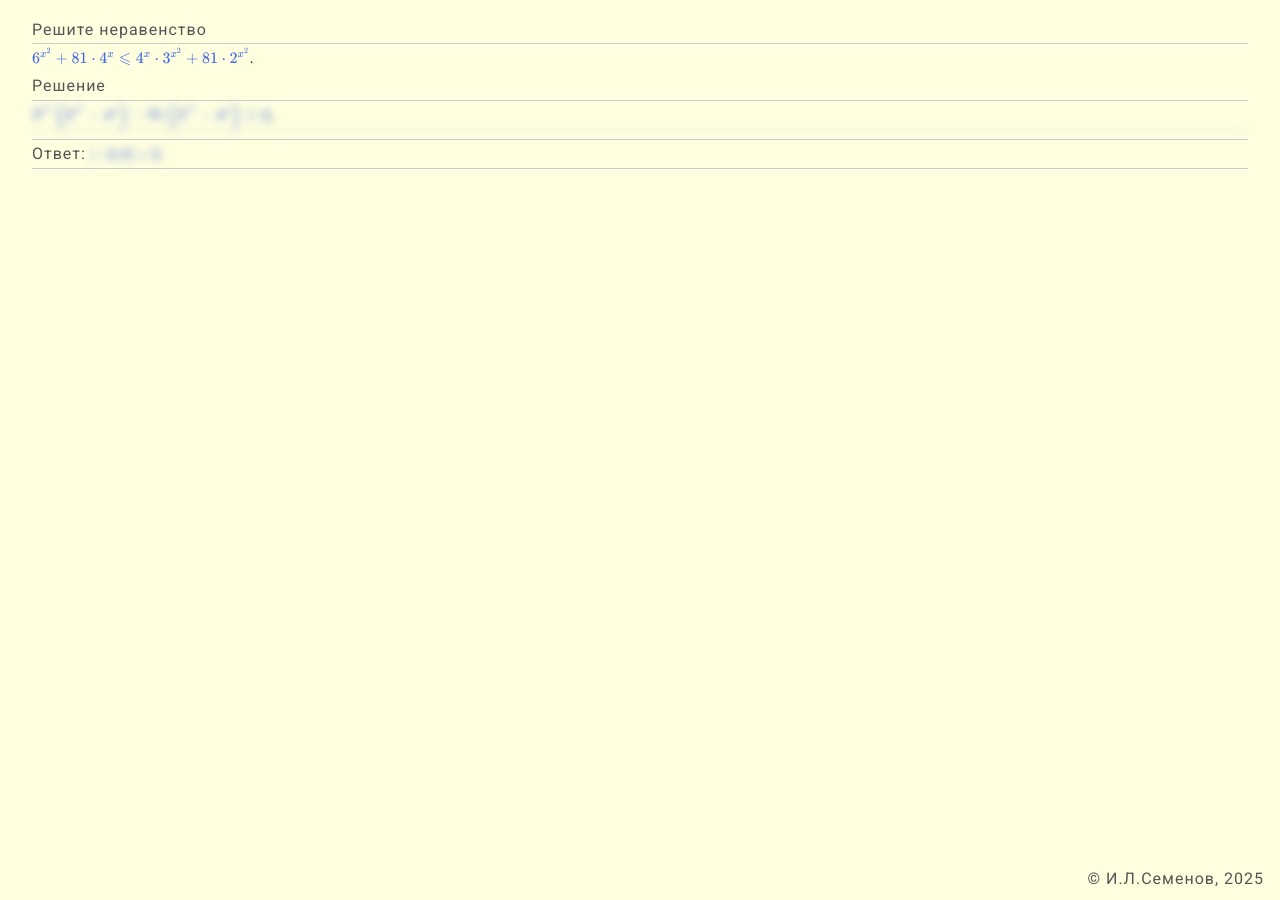
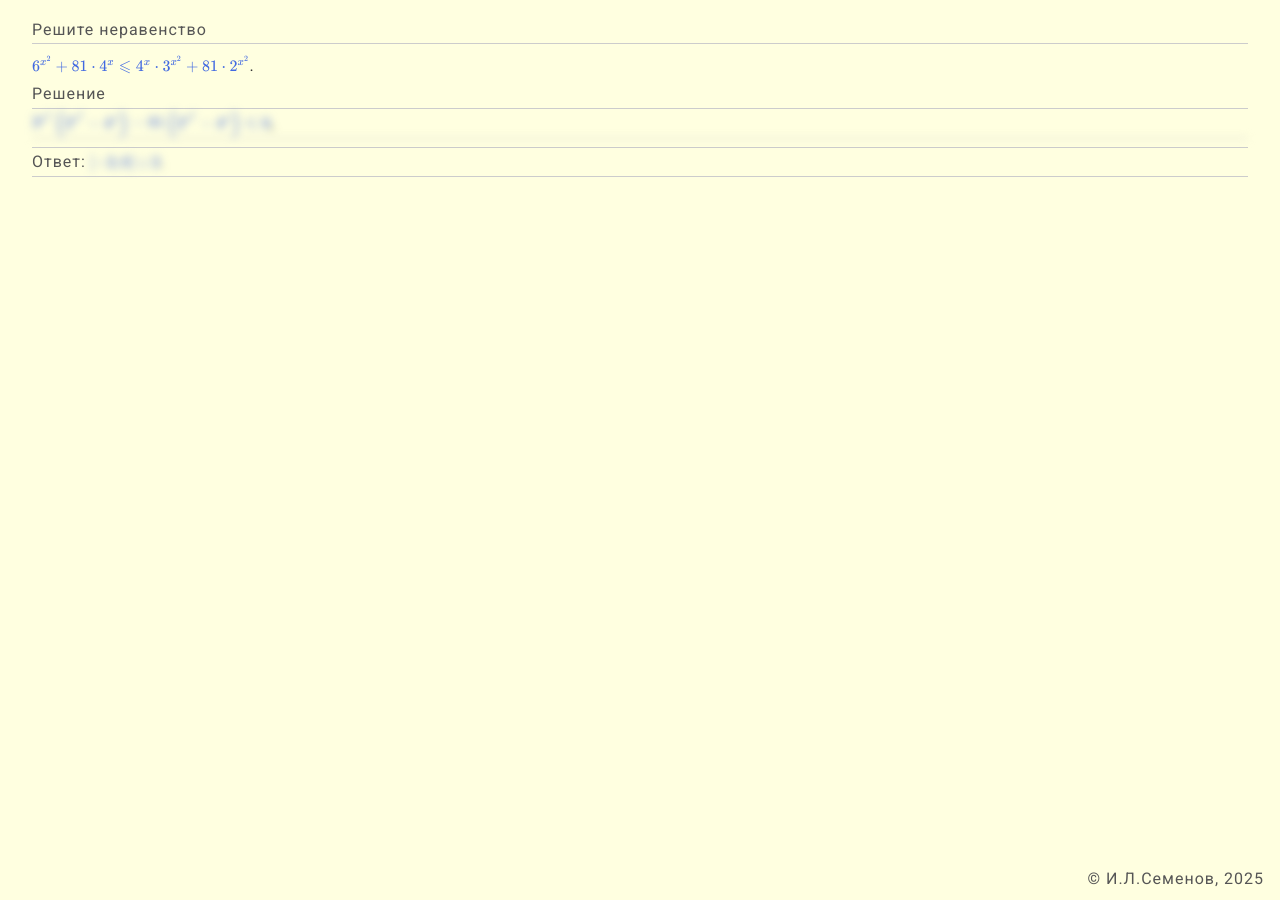
Before and after one commit to igorlsemenov/math, a Jekyll site: the page problem_test.html, which Jekyll copies as it is, in a window 1280 px wide. Built offline with Jekyll 4.4.1, drawn with Linux system fonts in a browser that asks for light colours.

Commit message:
Update problem_test.html

```diff
--- a/problem_test.html
+++ b/problem_test.html
@@ -121,6 +121,7 @@
         border: 0;
         border-bottom: 1px solid light-dark(#ccc, #333);
       }
+      .problem_caption_cl { margin-bottom: 0.5em; }
       a { font-style: italic; font-size: 90%; }
       .katex { font-size: 1em !important; color: var(--math_color); line-height: 1.7; }
       .footer {
```
